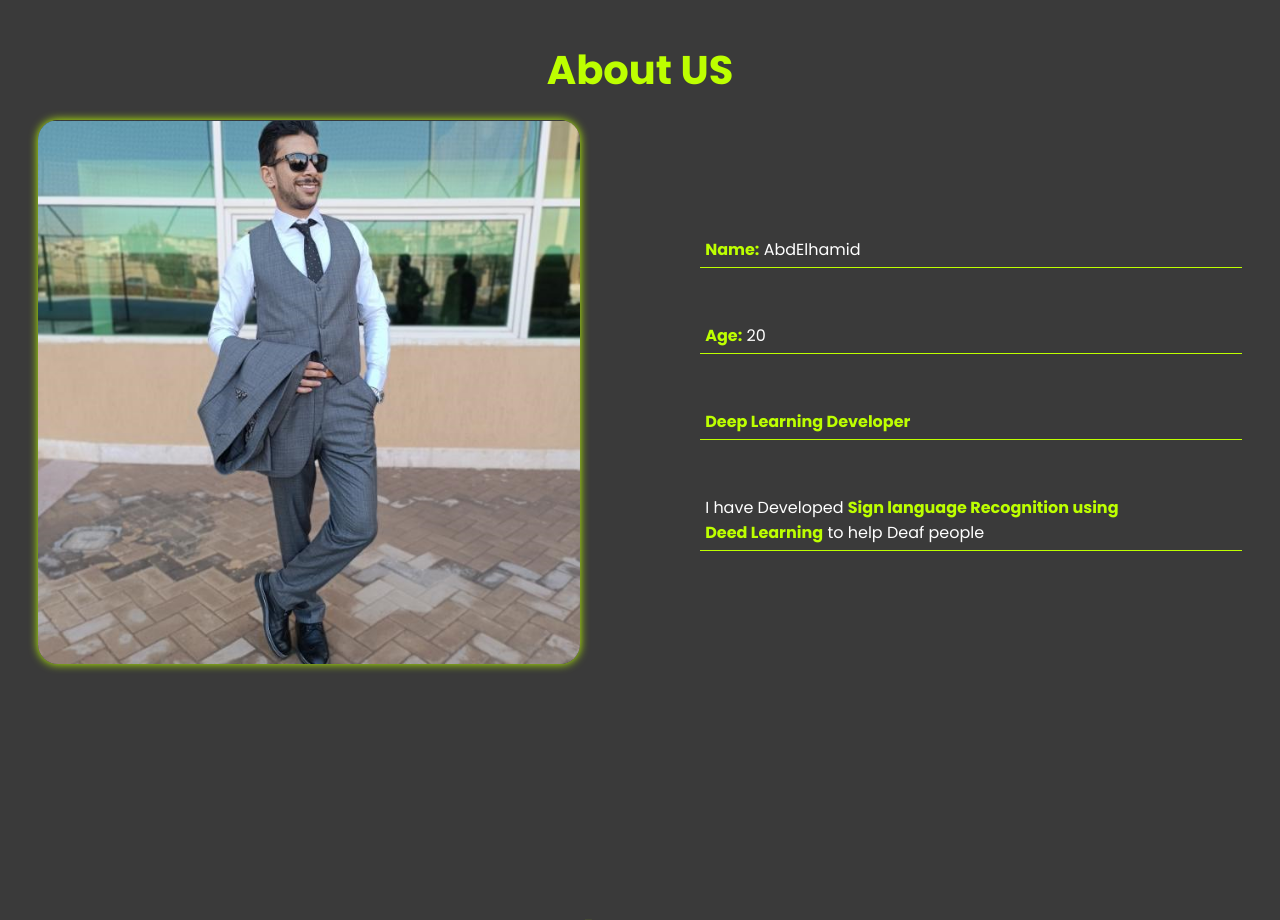
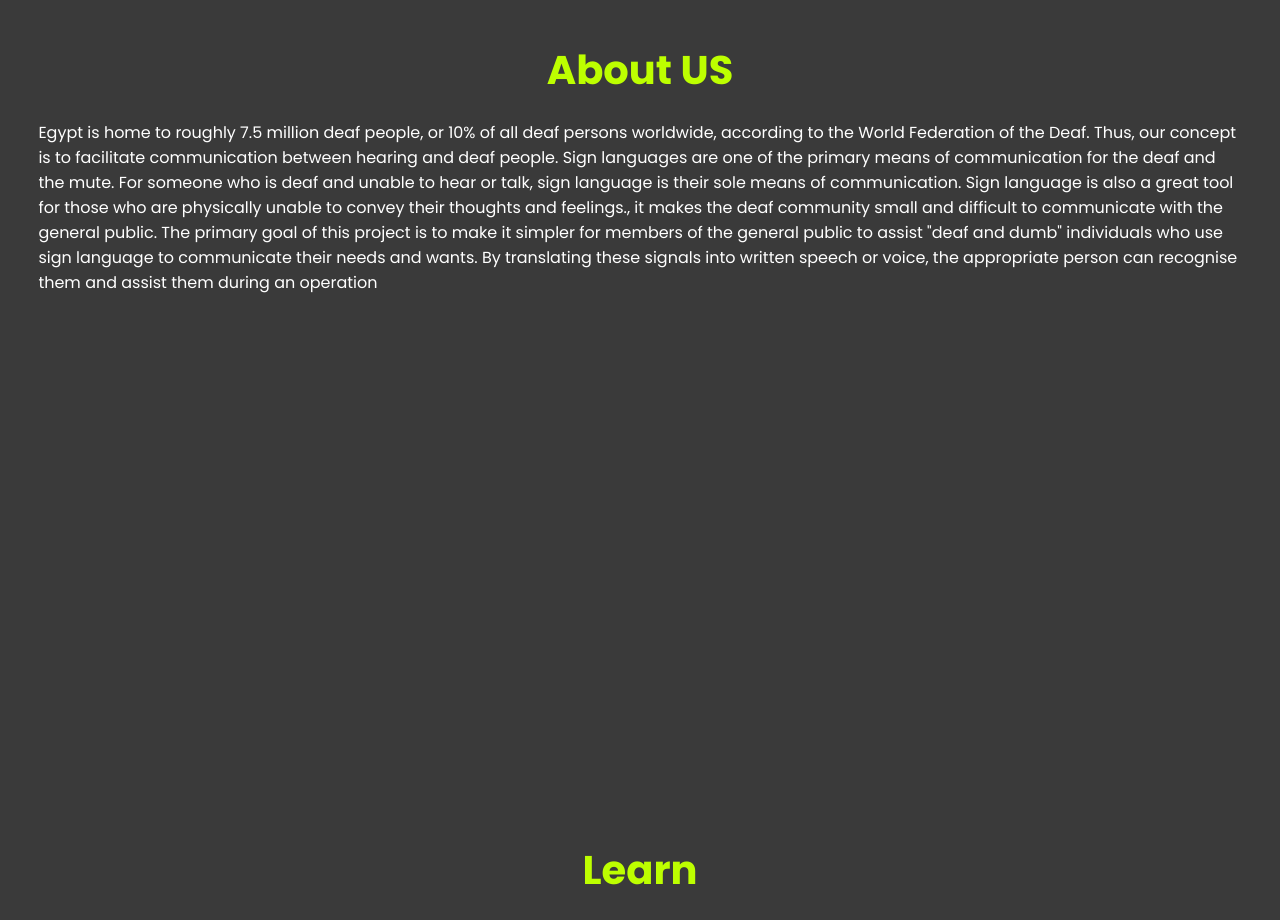
Before and after one commit to Eng-0marleves/SIGN-LANGUAGE-RECOGNITION-WITH-DEEP-LEARNING, a plain HTML site: page index.html in a window 1280 px wide. Shown: the part 880-1800 px from the top of the page. Drawn offline with Linux system fonts and the light colour scheme; a web font is replaced by a local one.

Commit message:
Update index.html

```diff
--- a/index.html
+++ b/index.html
@@ -56,13 +56,7 @@
     <section class="about" id="About">
         <p class="title">About US</p>
         <div class="container">
-            <img src="images/about.webp" alt="">
-            <div class="detailes">
-                <div class="row"><b>Name:</b> AbdElhamid</div>
-                <div class="row"><b>Age:</b> 20</div>
-                <div class="row"><b>Deep Learning Developer</b></div>
-                <div class="row">I have Developed <b>Sign language Recognition using Deed Learning</b> to help Deaf people</div>
-            </div>
+            Egypt is home to roughly 7.5 million deaf people, or 10% of all deaf persons worldwide, according to the World Federation of the Deaf. Thus, our concept is to facilitate communication between hearing and deaf people. Sign languages are one of the primary means of communication for the deaf and the mute. For someone who is deaf and unable to hear or talk, sign language is their sole means of communication. Sign language is also a great tool for those who are physically unable to convey their thoughts and feelings., it makes the deaf community small and difficult to communicate with the general public. The primary goal of this project is to make it simpler for members of the general public to assist "deaf and dumb" individuals who use sign language to communicate their needs and wants. By translating these signals into written speech or voice, the appropriate person can recognise them and assist them during an operation
         </div>
     </section>
     <!-- ---------------------
```
